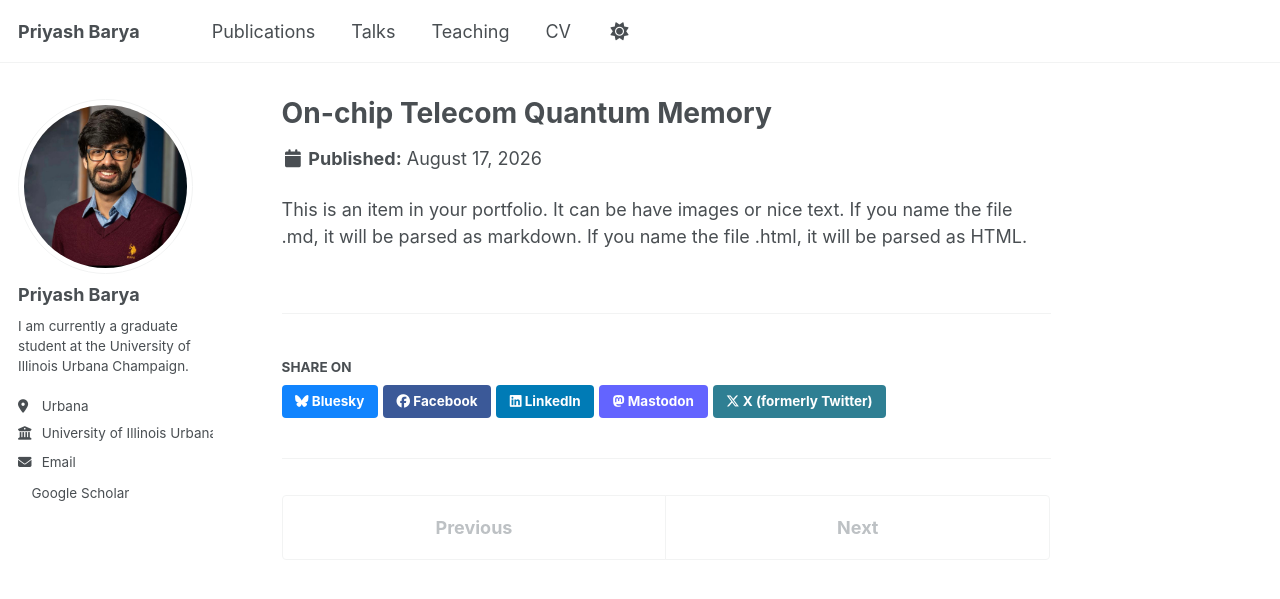
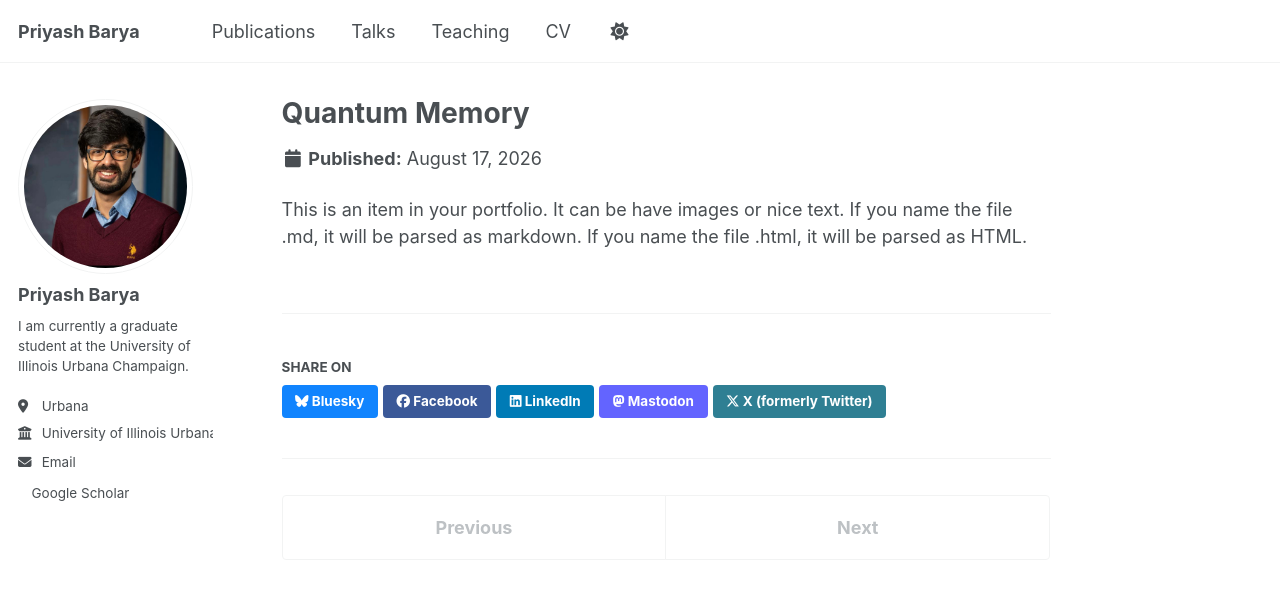
Before and after one commit to Priyash-Barya/Priyash-Barya.github.io, a Jekyll site: the page built from _portfolio/portfolio-1.html, in a window 1280 px wide. Shown: the top 599 px of the page. Built offline with Jekyll 4.4.1, drawn with Linux system fonts in a browser that asks for light colours; a style sheet for code colours, icons or effects is not loaded.

Commit message:
Update portfolio-1.html

```diff
--- a/_portfolio/portfolio-1.html
+++ b/_portfolio/portfolio-1.html
@@ -1,5 +1,5 @@
 ---
-title: "On-chip Telecom Quantum Memory"
+title: "Quantum Memory"
 excerpt: "Working on building high-performing quantum memory for quantum information processing and networks. Currently implemented memory schemes on Er-doped TFLN as described by the following manuscript. We are currently pursuing approaches to get highly efficient memory using slow light. <br/><img src='/images/QuantumMem_OnChip.png'>"
 collection: portfolio
 ---
```
